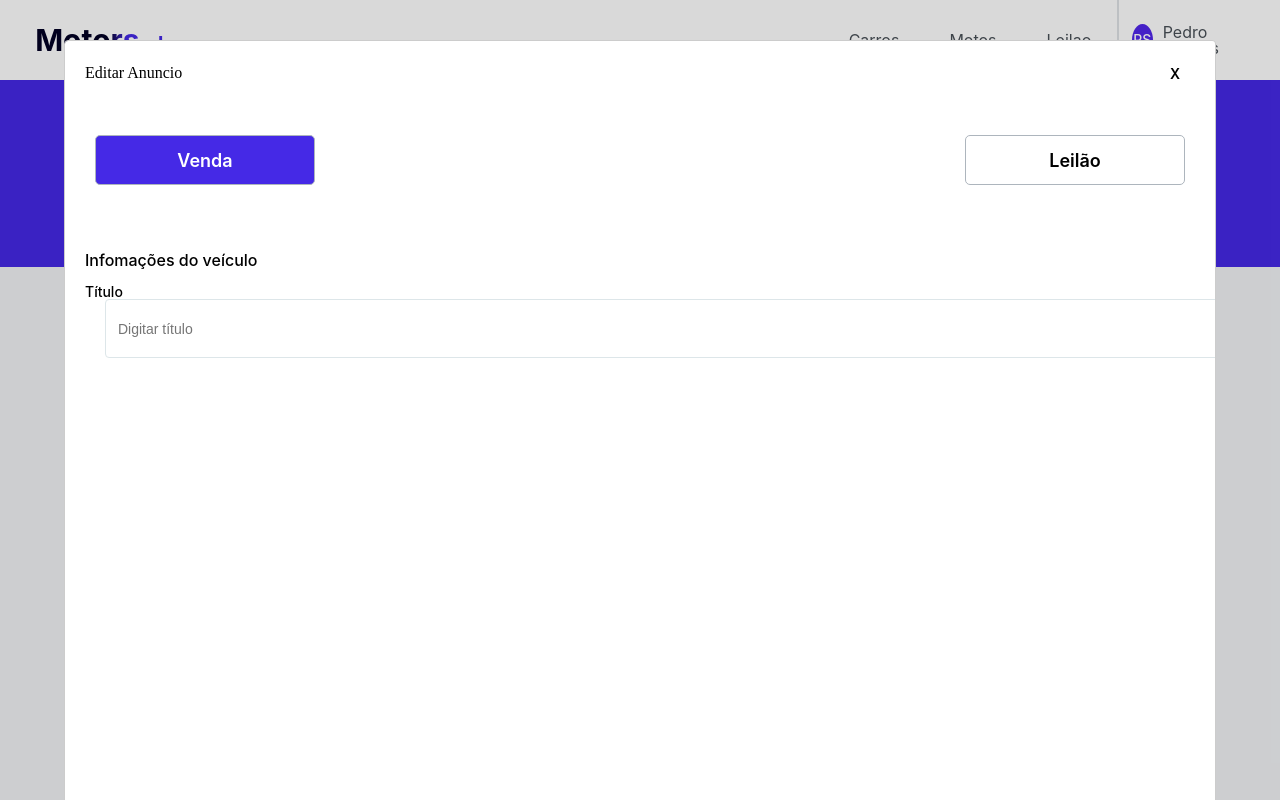
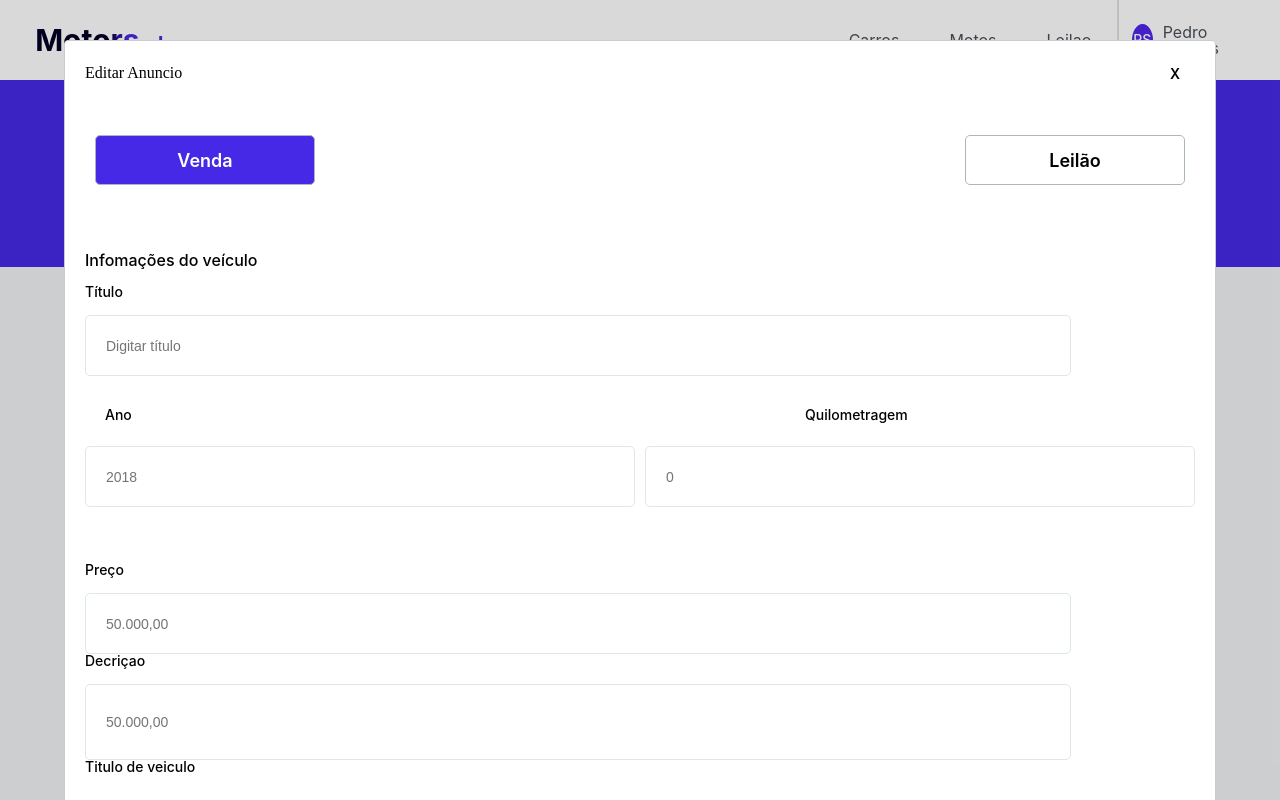
Before and after one commit to Mrdiskman/Motors_shop, a React (Create React App) app in the folder front_end/: page /userDashboard in a window 1280 px wide. Both pictures are taken after a click on the button "Criar anúncio". Shown: the top 800 px of the page. Built offline with nearby package versions, Linux system fonts and the light colour scheme.

Commit message:
fix: modals

```diff
--- a/front_end/src/components/announcerComponent/announcerCard.jsx
+++ b/front_end/src/components/announcerComponent/announcerCard.jsx
@@ -3,7 +3,7 @@ import { AnnouncerCard } from "./announcerCard.style";
 
 import React, { useState } from 'react';
 import ReactModal from 'react-modal';
-import { Button, Container, Flex, Image, Input , Title } from "../../style/styles";
+import { Button, Container, Flex, Image, Input , OverflowY, Title } from "../../style/styles";
 
 
 const BuildAnnouncerCard = ({ name, seller, descripition }) => {
@@ -67,7 +67,9 @@ const BuildAnnouncerCard = ({ name, seller, descripition }) => {
           onRequestClose={handleCloseModal}
           contentLabel="Modal"
           style={customStyles}
+
       >
+        <OverflowY>
 
           <Flex
               flexDirection = {'row'}
@@ -129,16 +131,138 @@ const BuildAnnouncerCard = ({ name, seller, descripition }) => {
           </Title>
 
           <Title
-              marginBottom={'25px'}
+              marginBottom={'40px'}
               fontWeight={500}
               color={'#000'}
               fontSize={'14px'}
           >
             <p>Título</p>
-          </Title>
-          <Input placeholder="Digitar título" width={'90%'}>
-          </Input>
+          </Title><br/>
 
+          <Input placeholder="Digitar título" width={'85%'}></Input>
+          <Flex
+              flexDirection = {'row'}
+              justifyContent = {'space-between'}
+              margin  = {'20px 0px 0px 0px'}
+          >
+          <Title
+              marginBottom={'0px'}
+              fontWeight={500}
+              color={'#000'}
+              fontSize={'14px'}
+          >
+            <p>Ano</p>
+          </Title><br/>
+          <Title
+              marginBottom={'0px'}
+              fontWeight={500}
+              color={'#000'}
+              fontSize={'14px'}
+          >
+            <p>Quilometragem</p>
+          </Title><br/>
+          </Flex>
+          <Flex
+              flexDirection = {'row'}
+              justifyContent = {'space-between'}
+              margin  = {'10px 0px 40px 0px'}
+              gap = {'10px'}
+          >
+            <Input placeholder="2018" width={'85%'}></Input>
+            <Input placeholder="0" width={'85%'}></Input>
+          </Flex>
+          <Title
+              marginBottom={'0px'}
+              fontWeight={500}
+              color={'#000'}
+              fontSize={'14px'}
+          >
+            <p>Preço</p>
+          </Title><br/>
+          <Input placeholder="50.000,00" width={'85%'}></Input>
+          <Title
+              marginBottom={'0px'}
+              fontWeight={500}
+              color={'#000'}
+              fontSize={'14px'}
+          >
+            <p>Decriçao</p>
+          </Title><br/>
+          <Input placeholder="50.000,00" width={'85%'} height={'50px'}></Input>
+          <Title
+              marginBottom={'0px'}
+              fontWeight={500}
+              color={'#000'}
+              fontSize={'14px'}
+          >
+            <p>Titulo de veiculo</p>
+          </Title><br/>
+          <Flex
+              flexDirection = {'row'}
+              justifyContent = {'space-between'}
+              margin  = {'10px 0px 40px 0px'}
+              gap = {'10px'}
+          >
+              <Button
+                onClick={handleCloseModal}
+                backgroundColor={'#4529E6'}
+                color={'#FFFFFF'}
+                height={'50px'}
+                width={'220px'}
+                border={'1px solid #ADB5BD;'}
+                fontWeight={'600'}
+                fontSize={'18px'}
+                margin={'10px'}
+              >
+                <p>Carro</p>
+              </Button>
+              <Button
+                onClick={handleCloseModal}
+                color={'#000'}
+                height={'50px'}
+                width={'220px'}
+                border={'1px solid #ADB5BD;'}
+                border-radius={'5px'}
+                fontWeight={'600'}
+                fontSize={'18px'}
+                margin={'10px'}
+              >
+                <p>Moto</p>
+              </Button>
+          </Flex>
+          <Title
+              marginBottom={'0px'}
+              fontWeight={500}
+              color={'#000'}
+              fontSize={'14px'}
+          >
+            <p>imagem da capa</p>
+          </Title><br/>
+          <Input placeholder="Inserir Url da imagem" width={'85%'}></Input>
+          <Title
+              marginBottom={'0px'}
+              fontWeight={500}
+              color={'#000'}
+              fontSize={'16px'}
+          >
+            <p> 1º Imagem da Galeria </p>
+          </Title><br/>
+          <Input placeholder="Inserir Url da imagem" width={'85%'}></Input>
+
+          <Button
+                onClick={handleCloseModal}
+                color={'#000'}
+                height={'50px'}
+                width={'fitContent'}
+                border={'1px solid #ADB5BD;'}
+                border-radius={'5px'}
+                fontWeight={'600'}
+                fontSize={'18px'}
+                margin={'10px'}
+              >
+                <p>Adicionar campo para imagem da galeria</p>
+              </Button>
+        </OverflowY>
       </ReactModal>
     </AnnouncerCard>
   );
--- a/front_end/src/components/announcerComponent/announcerCard.style.js
+++ b/front_end/src/components/announcerComponent/announcerCard.style.js
@@ -13,6 +13,8 @@ export const AnnouncerCard = styled.div`
   top: 145px;
   background: var(--grey10);
   border-radius: 4px;
+
+
 
   .sellerNameAbreviation {
     width: 80px;
@@ -114,6 +116,8 @@ export const AnnouncerCard = styled.div`
     }
   }
 
+
+
   @media screen and (min-width: 769px) {
     position: absolute;
     width: 90%;
--- a/front_end/src/components/headerComponent/header.jsx
+++ b/front_end/src/components/headerComponent/header.jsx
@@ -6,7 +6,7 @@ import { Contexts } from "../../contexts/provider";
 
 import React from 'react';
 import ReactModal from 'react-modal';
-import { Button, Container, Flex, Image, Input , Title } from "../../style/styles";
+import { Button, Container, Flex, Image, Input , Label, Title, TextArea, divContainer } from "../../style/styles";
 
 const Header = () => {
   const { logOut } = useContext(Contexts);
@@ -90,7 +90,7 @@ const Header = () => {
             <button
                 className="option"
                 onClick={handleOpenModal}
-            >Editar Perfil Modal</button>
+            >Editar Perfil</button>
                 <ReactModal
                     isOpen={isModalOpen}
                     onRequestClose={handleCloseModal}
@@ -102,10 +102,29 @@ const Header = () => {
                         justifyContent = {'space-between'}
                         margin  = {'0px 0px 40px 0px'}
                     >
-                        <h1>Imagem do Veiculo</h1>
+                        <h1>Editar perfil</h1>
                         <button onClick={handleCloseModal}>X</button>
                     </Flex>
-
+                    <p >Infomações pessoais</p>
+                    <Label htmlFor="" >Nome
+                    <Input type="text" placeholder="Seu nome" margin  = {'0px 0px 20px 0px'} />
+                    </Label>
+                    <Label htmlFor="">Email
+                      <Input type="email" placeholder="kenzinho@mail.com" margin  = {'0px 0px 20px 0px'}/>
+                    </Label>
+                    <Label htmlFor="">CPF
+                      <Input type="text" placeholder="900.880.090-00" margin  = {'0px 0px 20px 0px'}/>
+                    </Label>
+                    <Label htmlFor="">Data de nascimento
+                      <Input type="date" placeholder="10/01/2023" margin  = {'0px 0px 20px 0px'}/>
+                    </Label>
+                    <Label htmlFor="">Descrição
+                      <TextArea placeholder="Lorem Ipsum is simply dummy text of the printing and typesetting industry. Lorem Ipsum has been the industry's standard dummy text ever since the 1500s"></TextArea>
+                    </Label>
+                    <divContainer>
+                      <Button border={'1.5px solid #DEE2E6;'} color={'#495057'} backgroundColor={'#DEE2E6'}>Cancelar</Button>
+                      <Button border={'1.5px solid #4529E6;'} color={'#ffffff'} backgroundColor={'#4529E6'}>Salvar alterações</Button>
+                    </divContainer>
                 </ReactModal>
             <button className="option">Editar endereço</button>
             <button className="option">Meus Anúncios</button>
--- a/front_end/src/pages/viewAnnounceDetailPage/announceDetailPage.jsx
+++ b/front_end/src/pages/viewAnnounceDetailPage/announceDetailPage.jsx
@@ -7,7 +7,7 @@ import { SectionPictures } from "./announceDetailStyled";
 
 import React, { useState } from 'react';
 import ReactModal from 'react-modal';
-import { Button, Container, Flex, Image } from "../../style/styles";
+import { Button, Container, Flex, Image, OverflowY} from "../../style/styles";
 
 const AnnounceDetailPage = () => {
   const CompleteNameSplit = database.user.name.split(" ");
--- a/front_end/src/style/styles.js
+++ b/front_end/src/style/styles.js
@@ -47,7 +47,8 @@ export const Flex = styled.div`
       margin ? margin : "0px"};
     padding: ${({ padding }) =>
       padding ? padding : "0px"};
-
+    gap:${({ gap }) =>
+    gap ? gap : "0px"};
     @media(min-width: 768px){
         flex-direction: row;
     }
@@ -97,14 +98,13 @@ export const Title = styled.label`
   color: ${({ color }) => (color ? color : "#FFFFFF")};
 `
 export const Input = styled.input`
-  font-size: 14px;
-  width: 100%;
-  height: 37px;
-  max-height: 37px;
-  margin: 0px;
-  padding: 10px 12px 10px 12px;
-  border-radius: 4px;
-  border-style: solid;
+  font-size: ${({ fontSize }) => (fontSize ? fontSize : "14px")};
+  width: ${({ width }) => (width ? width : "90%")};
+  height: ${({ height }) => (height ? height : "35px")};
+  margin: ${({ margin }) => (margin ? margin : "0px 0px 0px 0px")};
+  padding: ${({ padding }) => (padding ? padding : "12px 20px")};
+  border-radius: 5px;
+  border: ${({ border }) => (border ? border : "solid")};
   border-color: #dde6e9;
   border-width: 1px;
   &:focus {
@@ -113,13 +113,35 @@ export const Input = styled.input`
   }
 `;
 
+export const OverflowY = styled.div`
+  margin: 0px;
+  padding: 0px;
+  overflow-y: scroll;
+`;
+
 export const Label = styled.label`
   margin-bottom: 8px;
   width: 100%;
   font: SourceSansPro;
   font-size: 14px;
   text-align: left;
+  color: #212529;
+
 `;
+export const TextArea = styled.textarea`
+border: 1.5px solid #E9ECEF;
+border-radius: 4px;
+font-size: ${({ fontSize }) => (fontSize ? fontSize : "14px")};
+width: ${({ width }) => (width ? width : "90%")};
+height: ${({ height }) => (height ? height : "80px")};
+margin: ${({ margin }) => (margin ? margin : "0px 0px 0px 0px")};
+padding: ${({ padding }) => (padding ? padding : "12px 20px")};
+border-color: #dde6e9;
+border-width: 1px;
+&:focus {
+  outline: none;
+}
+`
 export const HelperText = styled.label`
   margin-bottom: 8px;
   width: 100%;
@@ -149,3 +171,9 @@ export const ResultP =
 
     text-align: left;
 `;
+
+export const divContainer = styled.div`
+width:100%;
+display: flex;
+align-items: center;
+`
```
